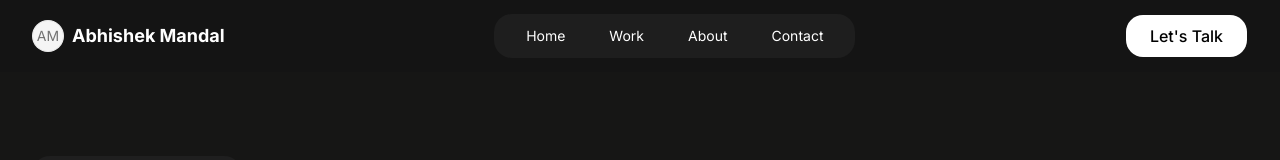
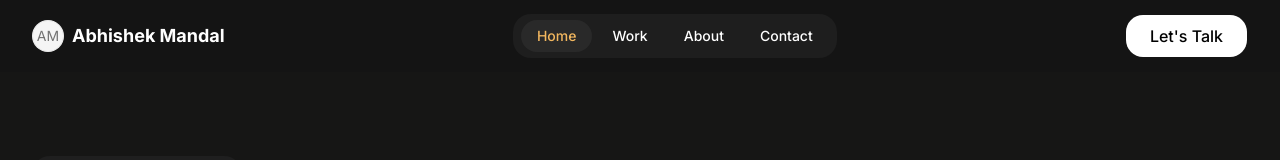
Before and after one commit to abhishek-westminster/abhishek_portfolio, a Next.js app: page / in a window 1280 px wide. Shown: the top 160 px of the page. Built offline with nearby package versions, Linux system fonts and the light colour scheme.

Commit message:
Add project filter tab add

```diff
--- a/src/app/_components/CardProject.tsx
+++ b/src/app/_components/CardProject.tsx
@@ -83,7 +83,7 @@ export default function CardProject() {
   };
 
   return (
-    <Card className="bg-[#1E1D1A] w-full py-10 md:py-20">
+    <Card className="bg-[#161615] w-full py-10 md:py-20">
       <div className="max-w-6xl mx-auto grid grid-cols-1 md:grid-cols-2 lg:grid-cols-3 gap-6 md:gap-8 px-4 md:px-0">
         {projects.map((project) => (
           <div
--- /dev/null
+++ b/src/app/_components/FilterTab.tsx
@@ -0,0 +1,67 @@
+"use client";
+import { useState, ReactNode } from "react";
+import Link from "next/link";
+
+export type FilterTabItem = {
+  label: string;
+  href: string;
+};
+
+type FilterTabProps = {
+  tabs?: FilterTabItem[];
+  activeTab?: string;
+  onTabChange?: (label: string) => void;
+  className?: string;
+  children?: ReactNode;
+};
+
+export default function FilterTab({
+  tabs,
+  activeTab,
+  onTabChange,
+  className = "",
+  children,
+}: FilterTabProps) {
+  const [internalActive, setInternalActive] = useState<string | null>(
+    activeTab ?? tabs?.[0]?.label ?? null
+  );
+
+  const currentActive = activeTab ?? internalActive;
+
+  const handleClick = (label: string) => {
+    if (activeTab === undefined) {
+      setInternalActive(label);
+    }
+    onTabChange?.(label);
+  };
+
+  if (children) {
+    return (
+      <div className={className}>
+        {children}
+      </div>
+    );
+  }
+
+  return (
+    <div className={`flex items-center bg-[#1E1E1E] h-11 gap-1 text-white rounded-2xl px-2 ${className}`}>
+      {tabs?.map((tab) => {
+        const isActive = currentActive === tab.label;
+        return (
+          <Link
+            key={tab.label}
+            href={tab.href}
+            onClick={() => handleClick(tab.label)}
+            className={`rounded-full px-4 py-1.5 text-sm font-medium transition duration-300 ${
+              isActive
+                ? "text-[#F2B75F] bg-[#292929]"
+                : "text-white hover:bg-[#292929]"
+            }`}
+          >
+            {tab.label}
+          </Link>
+        );
+      })}
+    </div>
+  );
+}
--- a/src/app/_components/Header.tsx
+++ b/src/app/_components/Header.tsx
@@ -1,6 +1,6 @@
 import { Avatar, AvatarFallback, AvatarImage } from "@/components/ui/avatar";
 import { Button } from "@/components/ui/button";
-import Link from "next/link";
+import FilterTab from "./FilterTab";
 
 import React from "react";
 
@@ -29,16 +29,8 @@ export default function Header() {
             </div>
           </div>
 
-          <div className="hidden md:flex items-center bg-[#1E1E1E] h-11 gap-1 lg:gap-3 text-white rounded-2xl px-2 lg:px-4 text-sm">
-            {navItems.map((item) => (
-              <Link
-                className="hover:bg-[#292929] duration-300 ease-in-out transition rounded-2xl px-3 lg:px-4 py-1.5"
-                key={item.label}
-                href={item.href}
-              >
-                {item.label}
-              </Link>
-            ))}
+          <div className="hidden md:block">
+            <FilterTab tabs={navItems} />
           </div>
 
           <Button className="hidden md:flex">Let&apos;s Talk</Button>
--- a/src/app/_components/HeroSection.tsx
+++ b/src/app/_components/HeroSection.tsx
@@ -3,6 +3,8 @@ import { Button } from "@/components/ui/button";
 import { SearchBar } from "@/components/ui/search-bar";
 import { Glasses, SlidersHorizontal } from "lucide-react";
 import Image from "next/image";
+import Link from "next/link";
+import FilterTab from "./FilterTab";
 
 export default function HeroSection() {
   const stats = [
```
